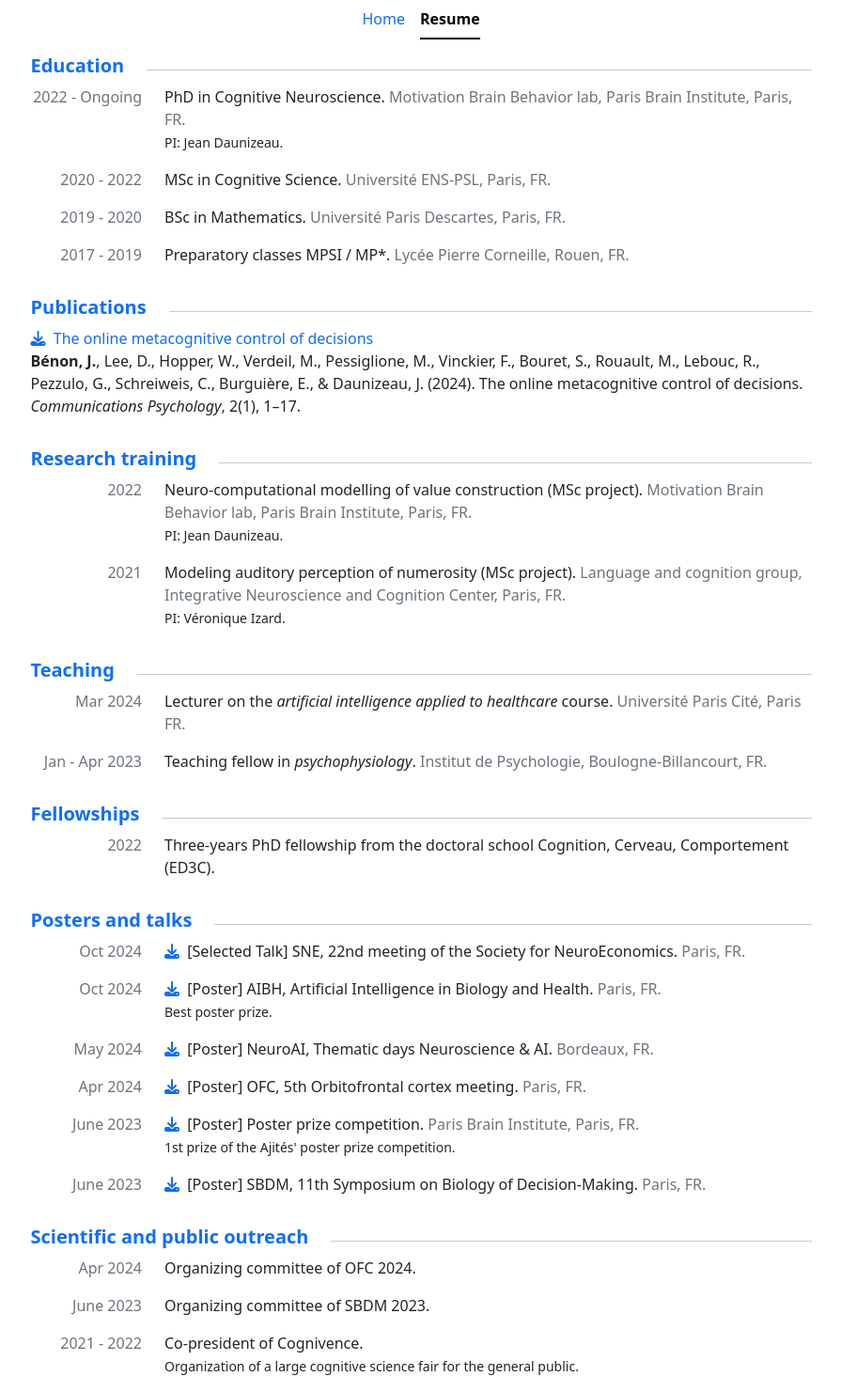
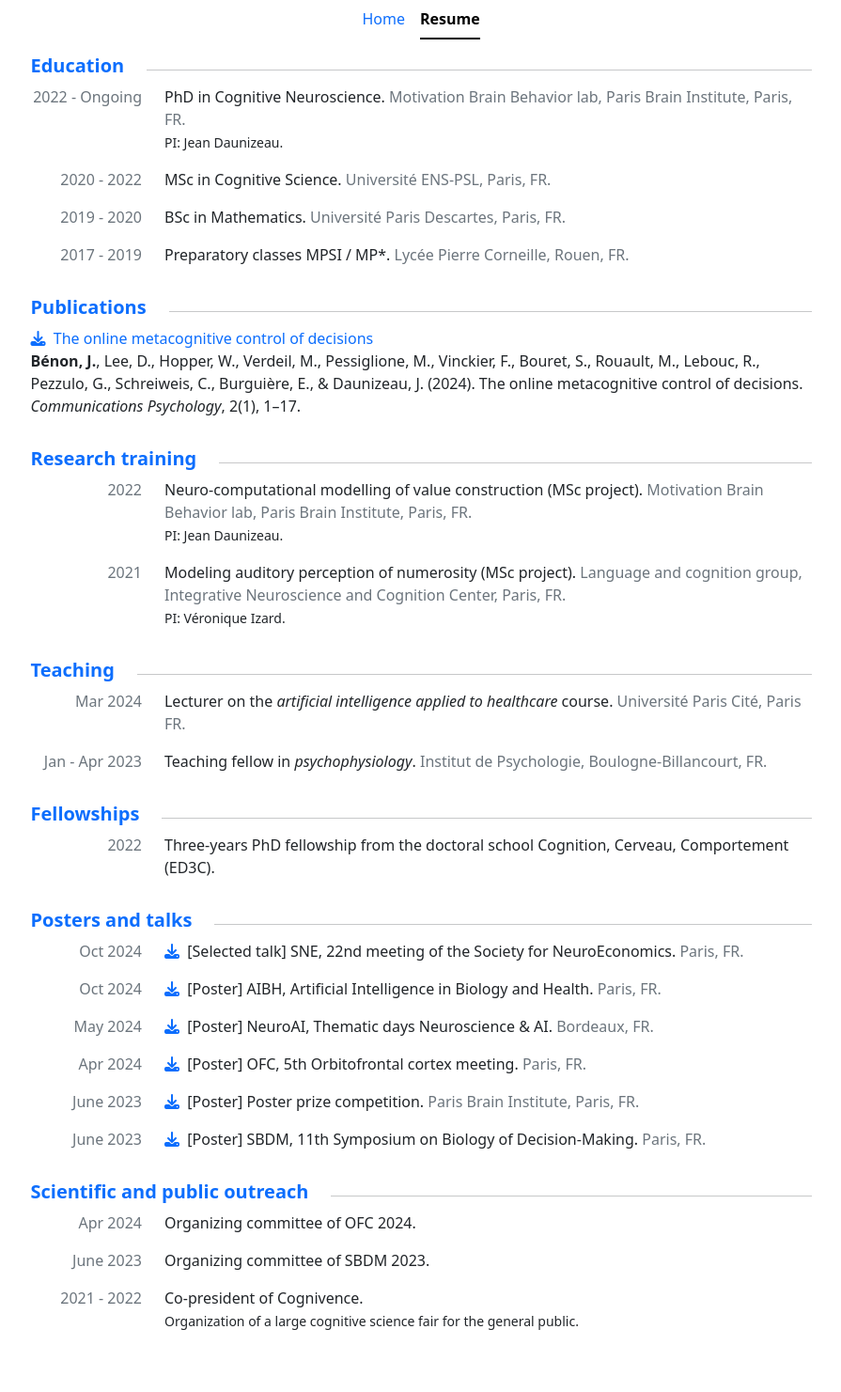
Before and after one commit to jbenon/jbenon.github.io, a Jekyll site: the page built from resume.html, in a window 1280 px wide. Shown: the whole page at 94% size, without its empty margins (192-1087 px from the left). Built offline with Jekyll 4.4.1, drawn with Linux system fonts in a browser that asks for light colours; nearby versions of some CDN libraries; after the commit the page ends 1433 px from its top, so only the background shows below that.

Commit message:
PI links and talk type light weight

```diff
--- a/_data/resume.yml
+++ b/_data/resume.yml
@@ -7,7 +7,9 @@
       place-link: https://sites.google.com/site/motivationbrainbehavior/
       place-tooltip: Visit the lab website
       details: >
-        PI: Jean Daunizeau.
+        PI: <a class="text-body link-underline-dark link-underline-opacity-0 link-underline-opacity-75-hover"
+        href="https://sites.google.com/site/jeandaunizeauswebsite" data-bs-toggle="tooltip"
+        data-bs-title="Visit personal website">Jean Daunizeau</a>.
     - title: MSc in Cognitive Science.
       title-link: https://cogmaster.ens.psl.eu/en
       title-tooltip: Visit the Cogmaster website
@@ -46,14 +48,18 @@
       place-link: https://sites.google.com/site/motivationbrainbehavior/
       place-tooltip: Visit the lab website
       details: >
-        PI: Jean Daunizeau.
+        PI: <a class="text-body link-underline-dark link-underline-opacity-0 link-underline-opacity-75-hover"
+        href="https://sites.google.com/site/jeandaunizeauswebsite" data-bs-toggle="tooltip"
+        data-bs-title="Visit personal website">Jean Daunizeau</a>.
     - title: Modeling auditory perception of numerosity (MSc project).
       date: 2021
       place: Language and cognition group, Integrative Neuroscience and Cognition Center, Paris, FR.
       place-link: https://incc-paris.fr/language-and-cognition/
       place-tooltip: Visit the lab website
       details: >
-        PI: Véronique Izard.
+        PI: <a class="text-body link-underline-dark link-underline-opacity-0 link-underline-opacity-75-hover"
+        href="https://babylab.incc-paris.fr/en/veronique-izard-en/" data-bs-toggle="tooltip"
+        data-bs-title="Visit personal page">Véronique Izard</a>.
 
 # ===== TEACHING ===== #
 - title: Teaching
@@ -94,8 +100,6 @@
       date: Oct 2024
       place: Paris, FR.
       pdf: Poster_2024_OFC-NeuroAI-AIBH
-      details: >
-        Best poster prize.
     - title: NeuroAI, Thematic days Neuroscience & AI.
       type: Poster
       title-link: https://www.neurosciences.asso.fr/JT2024/
@@ -117,8 +121,6 @@
       date: June 2023
       place: Paris Brain Institute, Paris, FR.
       pdf: Poster_2023_Ajites
-      details: >
-        1st prize of the Ajités' poster prize competition.
     - title: SBDM, 11th Symposium on Biology of Decision-Making.
       type: Poster
       title-link: https://sbdm2023.sciencesconf.org/
--- a/resume.html
+++ b/resume.html
@@ -87,7 +87,7 @@ layout: default
               </span>
             {% endif %}
             {% if item.type %}
-              <span class="font-weight-light text-capitalize">
+              <span class="fw-light">
                 [{{item.type}}]
               </span>
             {% endif %}
```
